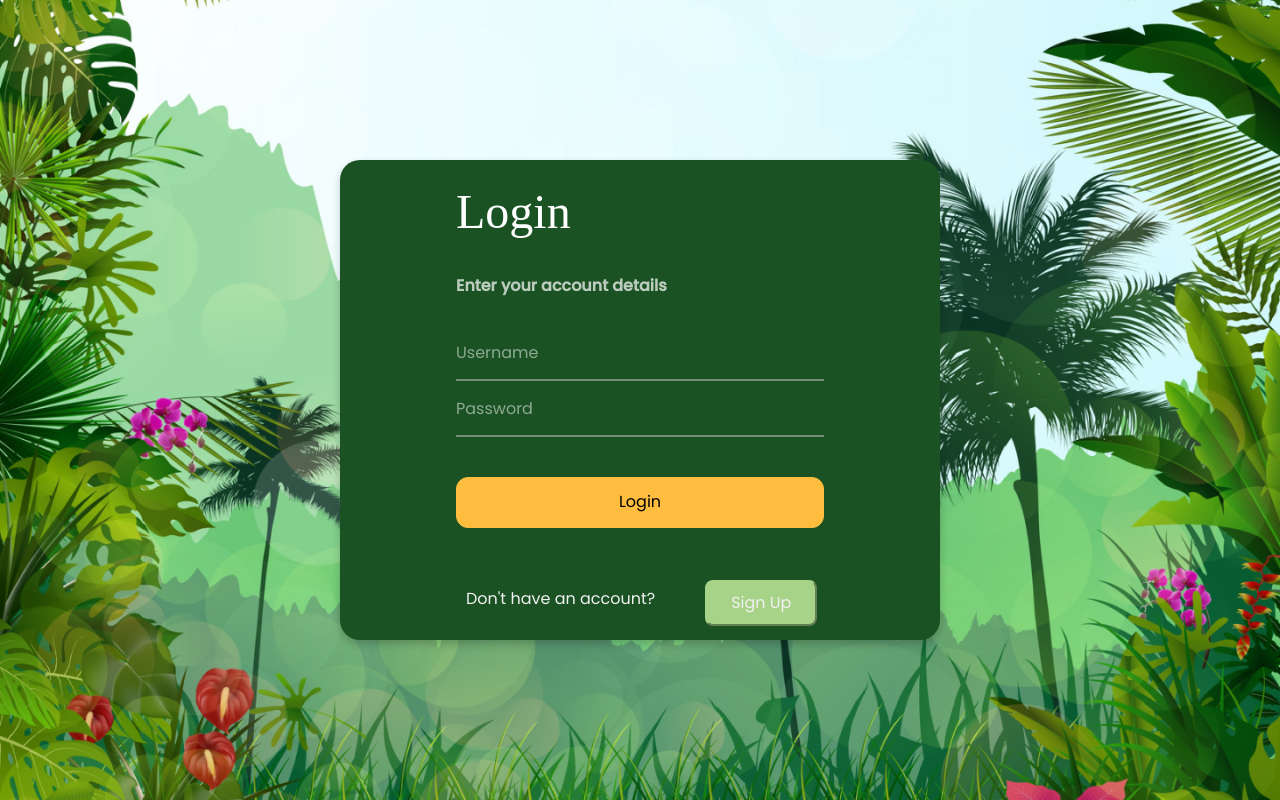
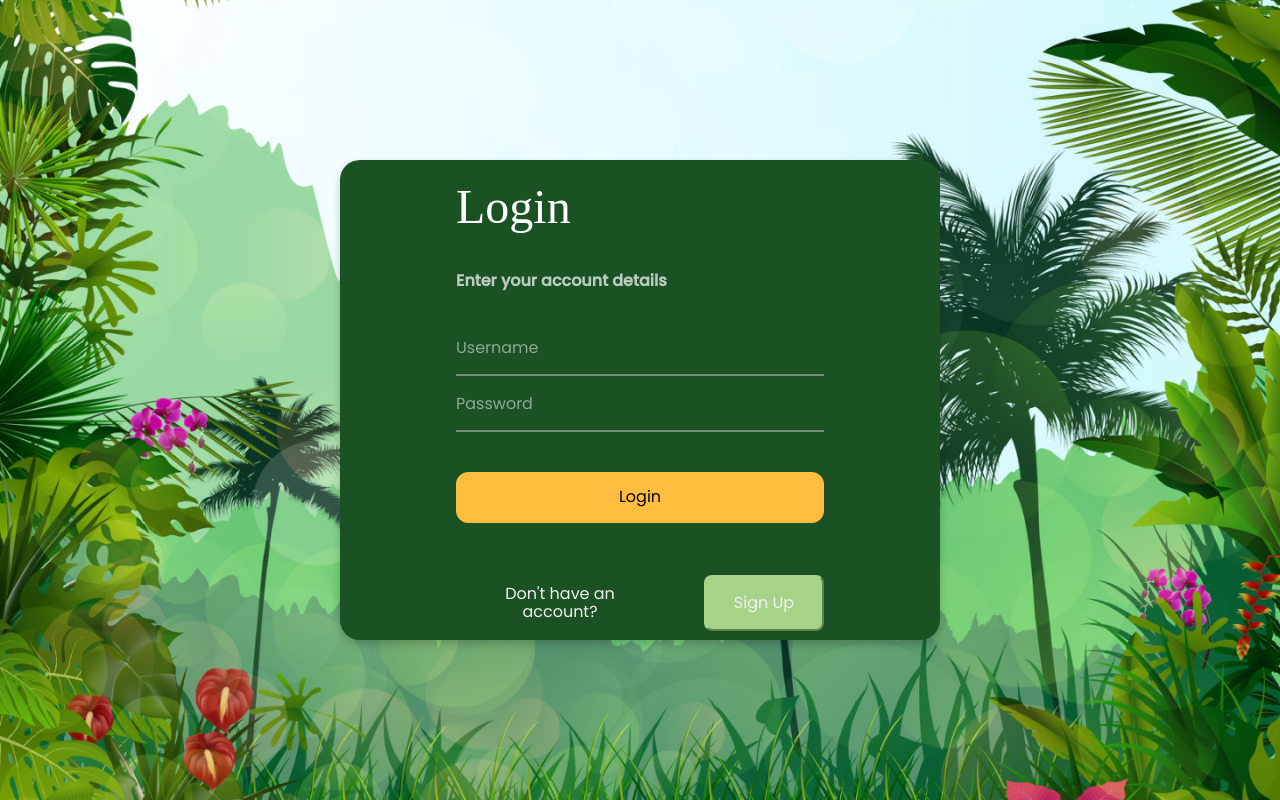
Before and after one commit to camposjoaoc/react-memory-game, a React (Vite) app: page / in a window 1280 px wide. Built offline with nearby package versions, Linux system fonts and the light colour scheme; a web font is replaced by a local one.

Commit message:
css sign up screen update

```diff
--- a/src/css/SignUpComponent.css
+++ b/src/css/SignUpComponent.css
@@ -72,6 +72,7 @@ input[type="email"]::placeholder {
 /* Button link for sign-up */
 .btn-link {
     background-color: #A6D388;
+    min-width: 120px;
     border-radius: 8px;
     border-color: none;
     font-size: 14px;
@@ -92,6 +93,11 @@ input[type="email"]::placeholder {
   .btn-link:active {
     transform: translateY(2px);
     /* Simulates a press effect */
+  }
+
+  .signup-text {
+    display: flex;
+    justify-content: space-between;
   }
 
 
@@ -156,7 +162,6 @@ input[type="email"]::placeholder {
         overflow: hidden;
       }
 
-
       .title-signup {
           margin-top: 20px;
       }
@@ -173,5 +178,6 @@ input[type="email"]::placeholder {
           display: flex;
           justify-content: space-around;
           overflow: hidden;
+          min-width: 90px;
       }
   }
```
